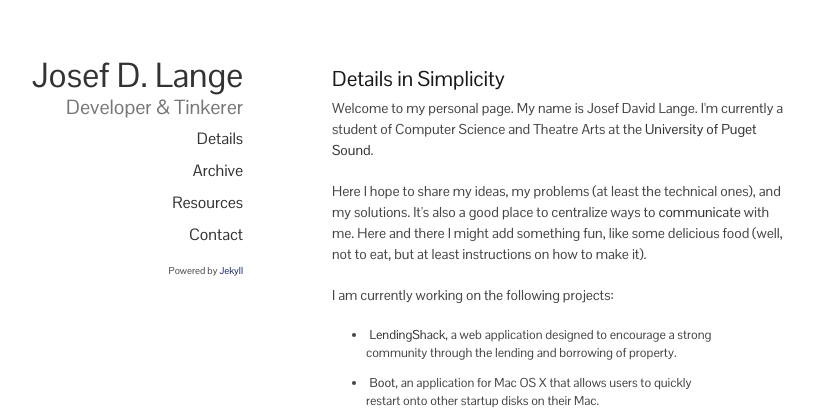
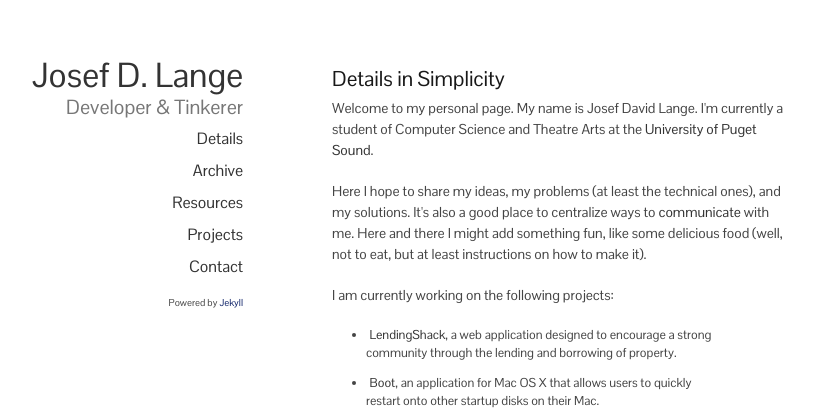
Before and after one commit to josefdlange/josefdlange.github.com, a Jekyll site: the page built from index.html, in a window 1280 px wide. Shown: the top 418 px of the page, without its empty margins (198-1012 px from the left). Built offline with Jekyll 4.4.1, drawn with Linux system fonts in a browser that asks for light colours.

Commit message:
Added nav link for projects.

```diff
--- a/_includes/navigation.html
+++ b/_includes/navigation.html
@@ -9,6 +9,9 @@
     	           <a href="/resources/">Resources</a>
     	       </li>
     	       <li>
+    	           <a href="/projects/">Projects</a>
+    	       </li>
+    	       <li>
     	           <a href="/contact/">Contact</a>
     	       </li>
     	   </ul>
```
